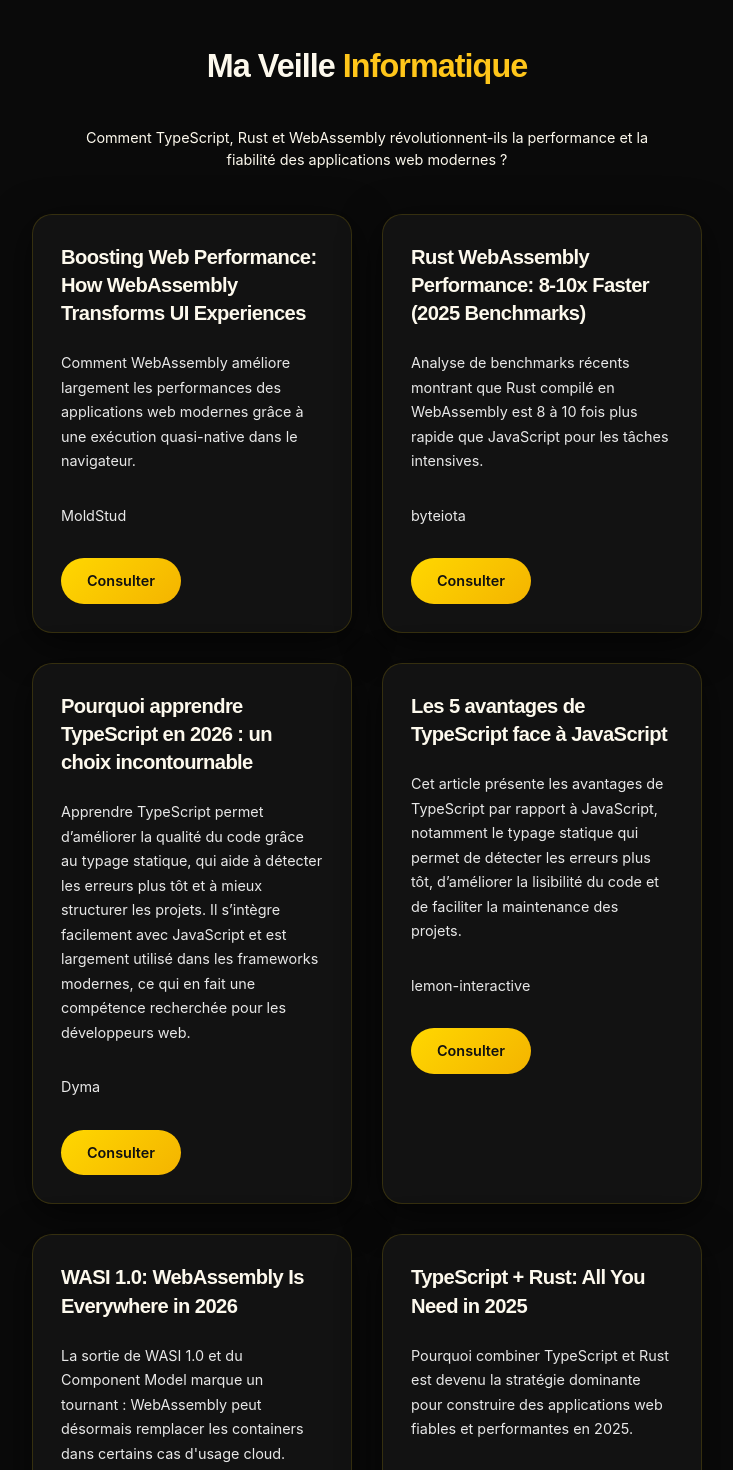
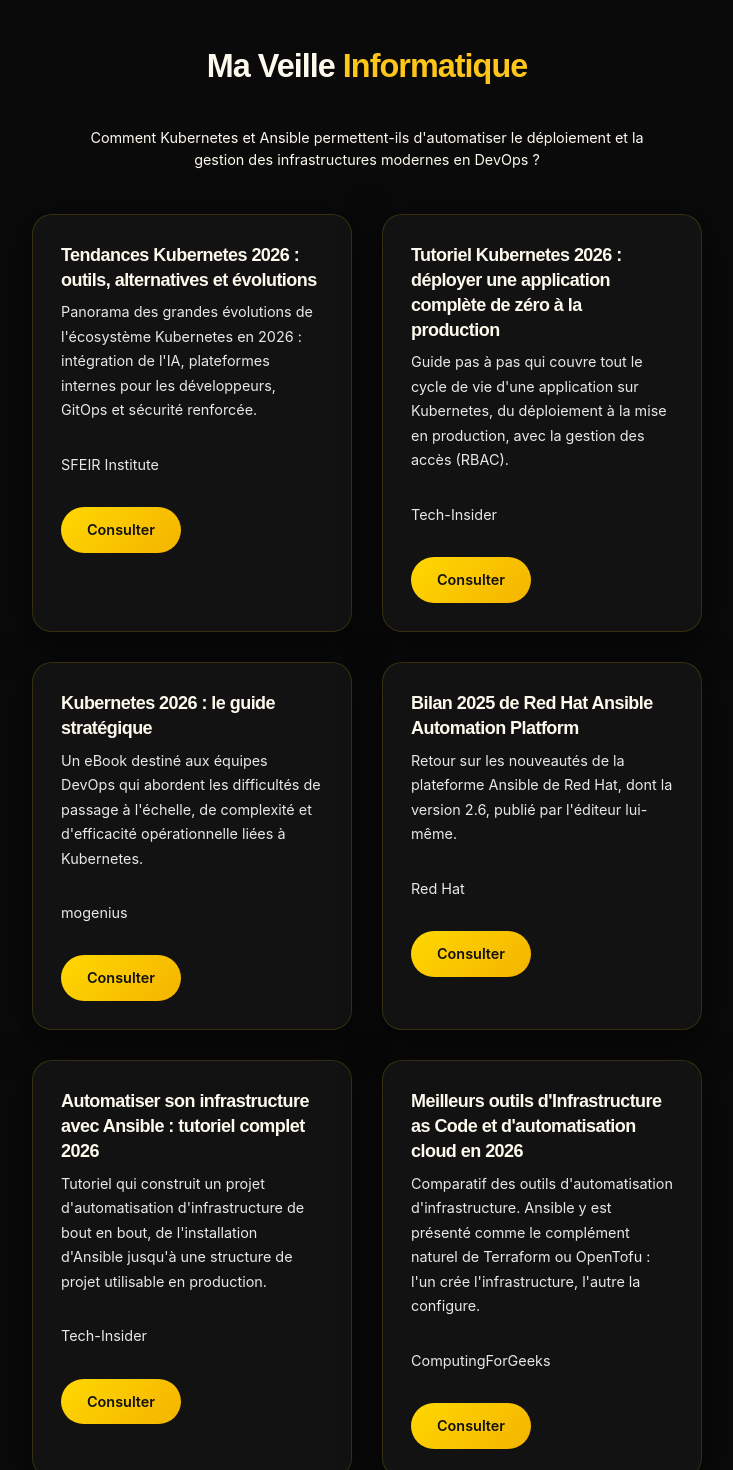
Before and after one commit to reineekoueth/portfolio-reineekoueth, a React (Vite) app: page / in a window 1280 px wide. Shown: the part 5920-7390 px from the top of the page, without its empty margins (273-1006 px from the left). Built offline with nearby package versions, Linux system fonts and the light colour scheme; the HTML template or start-up script is replaced by a standard one.

Commit message:
Update sources in Veille component with Kubernetes content

```diff
--- a/src/components/Veille.jsx
+++ b/src/components/Veille.jsx
@@ -1,62 +1,70 @@
-
 import { ArrowRight } from "lucide-react";
 
 function Veille() {
   const sources = [
+    // Kubernetes
     {
-      title: "Boosting Web Performance: How WebAssembly Transforms UI Experiences",
-      description: "Comment WebAssembly améliore largement les performances des applications web modernes grâce à une exécution quasi-native dans le navigateur.",
-      source: "MoldStud",
-      link: "https://moldstud.com/articles/p-boosting-web-performance-how-webassembly-transforms-ui-experiences-for-modern-applications"
+      title: "Tendances Kubernetes 2026 : outils, alternatives et évolutions",
+      description:
+        "Panorama des grandes évolutions de l'écosystème Kubernetes en 2026 : intégration de l'IA, plateformes internes pour les développeurs, GitOps et sécurité renforcée.",
+      source: "SFEIR Institute",
+      link: "https://institute.sfeir.com/fr/formation-kubernetes/comparatifs-et-alternatives-kubernetes/tendances-kubernetes-2026-outils-alternatives-evolutions/",
     },
     {
-      title: "Rust WebAssembly Performance: 8-10x Faster (2025 Benchmarks)",
-      description: "Analyse de benchmarks récents montrant que Rust compilé en WebAssembly est 8 à 10 fois plus rapide que JavaScript pour les tâches intensives.",
-      source: "byteiota",
-      link: "https://byteiota.com/rust-webassembly-performance-8-10x-faster-2025-benchmarks/"
+      title: "Tutoriel Kubernetes 2026 : déployer une application complète de zéro à la production",
+      description:
+        "Guide pas à pas qui couvre tout le cycle de vie d'une application sur Kubernetes, du déploiement à la mise en production, avec la gestion des accès (RBAC).",
+      source: "Tech-Insider",
+      link: "https://tech-insider.org/fr/tutoriel-kubernetes-deployer-application-2026/",
     },
     {
-      title: "Pourquoi apprendre TypeScript en 2026 : un choix incontournable",
-      description: "Apprendre TypeScript permet d’améliorer la qualité du code grâce au typage statique, qui aide à détecter les erreurs plus tôt et à mieux structurer les projets. Il s’intègre facilement avec JavaScript et est largement utilisé dans les frameworks modernes, ce qui en fait une compétence recherchée pour les développeurs web.",
-      source: " Dyma",
-      link: "https://dyma.fr/blog/pourquoi-apprendre-typescript/"
+      title: "Kubernetes 2026 : le guide stratégique",
+      description:
+        "Un eBook destiné aux équipes DevOps qui abordent les difficultés de passage à l'échelle, de complexité et d'efficacité opérationnelle liées à Kubernetes.",
+      source: "mogenius",
+      link: "https://mogenius.com/blog-post/announcing-the-new-kubernetes-2026-ebook",
+    },
+
+    // Ansible
+    {
+      title: "Bilan 2025 de Red Hat Ansible Automation Platform",
+      description:
+        "Retour sur les nouveautés de la plateforme Ansible de Red Hat, dont la version 2.6, publié par l'éditeur lui-même.",
+      source: "Red Hat",
+      link: "https://www.redhat.com/fr/blog/2025-red-hat-ansible-automation-platform-year-review",
     },
     {
-      title: "Les 5 avantages de TypeScript face à JavaScript",
-      description: "Cet article présente les avantages de TypeScript par rapport à JavaScript, notamment le typage statique qui permet de détecter les erreurs plus tôt, d’améliorer la lisibilité du code et de faciliter la maintenance des projets.",
-      source: "lemon-interactive",
-      link: "https://www.lemon-interactive.fr/actualites/developpement/5-avantages-typescript-face-javascript/"
+      title: "Automatiser son infrastructure avec Ansible : tutoriel complet 2026",
+      description:
+        "Tutoriel qui construit un projet d'automatisation d'infrastructure de bout en bout, de l'installation d'Ansible jusqu'à une structure de projet utilisable en production.",
+      source: "Tech-Insider",
+      link: "https://tech-insider.org/ansible-tutorial-automate-infrastructure-2026/",
     },
     {
-      title: "WASI 1.0: WebAssembly Is Everywhere in 2026",
-      description: "La sortie de WASI 1.0 et du Component Model marque un tournant : WebAssembly peut désormais remplacer les containers dans certains cas d'usage cloud.",
-      source: "The New Stack",
-      link: "https://thenewstack.io/wasi-1-0-you-wont-know-when-webassembly-is-everywhere-in-2026/"
+      title: "Meilleurs outils d'Infrastructure as Code et d'automatisation cloud en 2026",
+      description:
+        "Comparatif des outils d'automatisation d'infrastructure. Ansible y est présenté comme le complément naturel de Terraform ou OpenTofu : l'un crée l'infrastructure, l'autre la configure.",
+      source: "ComputingForGeeks",
+      link: "https://computingforgeeks.com/?p=153589",
     },
-    {
-      title: "TypeScript + Rust: All You Need in 2025",
-      description: "Pourquoi combiner TypeScript et Rust est devenu la stratégie dominante pour construire des applications web fiables et performantes en 2025.",
-      source: "DEV Community",
-      link: "https://dev.to/criscmd/typescript-rust-all-you-need-in-2025-3dic"
-    },
-
   ];
 
   return (
     <section id="veille" className="py-24 px-4 relative">
       <div className="container mx-auto max-w-5xl">
-      <h1 className="text-3xl md:text-4xl font-bold mb-12 text-center">
+        <h2 className="text-3xl md:text-4xl font-bold mb-12 text-center">
           Ma Veille <span className="text-primary">Informatique</span>
-      </h1>
+        </h2>
 
         <p className="text-center text-muted-foreground mb-12 max-w-2xl mx-auto">
-        Comment TypeScript, Rust et WebAssembly révolutionnent-ils la performance et la fiabilité des applications web modernes ?
+          Comment Kubernetes et Ansible permettent-ils d'automatiser le
+          déploiement et la gestion des infrastructures modernes en DevOps ?
         </p>
 
         <div className="cards">
           {sources.map((item, index) => (
             <div key={index} className="card">
-            <h2 className="font-semibold text-xl mb-2">{item.title}</h2>
+              <h3 className="font-semibold text-xl mb-2">{item.title}</h3>
               <p className="mb-4">{item.description}</p>
               <p className="mb-4 text-sm text-muted-foreground">{item.source}</p>
               <a
```
Lines whose indentation alone changed are shown as unchanged.
